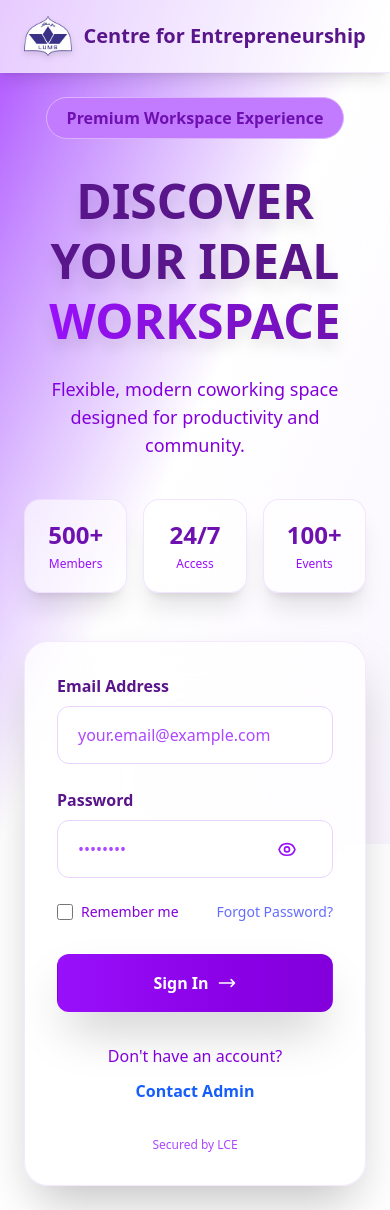
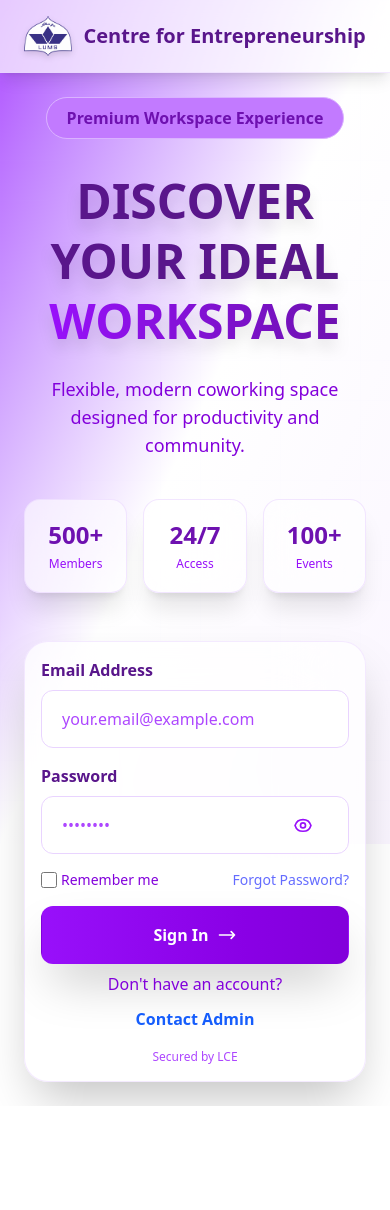
Before and after one commit to ahmadksr123/LCE-frontend, a React (Vite) app: page /login in a window 390 px wide. After the commit the page ends 1106 px from the top, so only its background shows below. Built offline with nearby package versions, Linux system fonts and the light colour scheme.

Commit message:
new card in login

```diff
--- a/src/pages/Login.jsx
+++ b/src/pages/Login.jsx
@@ -135,13 +135,13 @@ export default function Login({ onLogin }) {
 
         {/* Right - Glass Login Card */}
         <div ref={formRef} className="w-full lg:w-1/2 max-w-md">
-          <div className="backdrop-blur-2xl bg-white/70 border border-purple-200/50 rounded-3xl shadow-2xl p-8 lg:p-10 animate-fadeIn">
+          <div className="backdrop-blur-2xl bg-white/70 border border-purple-200/50 rounded-3xl shadow-2xl p-4 lg:p-10 animate-fadeIn">
             {/* <h2 className="text-4xl font-bold text-purple-900 text-center mb-8 drop-shadow-md">
               Welcome Back
             </h2> */}
 
             {error && (
-              <div className="mb-6 p-4 bg-red-100/80 backdrop-blur border border-red-300 rounded-xl text-red-700 text-center flex items-center justify-center gap-2 animate-shake">
+              <div className="mb-4 p-4 bg-red-100/80 backdrop-blur border border-red-300 rounded-xl text-red-700 text-center flex items-center justify-center gap-2 animate-shake">
                 <svg className="w-5 h-5" fill="none" stroke="currentColor" viewBox="0 0 24 24">
                   <path strokeLinecap="round" strokeLinejoin="round" strokeWidth={2} d="M12 8v4m0 4h.01M21 12a9 9 0 11-18 0 9 9 0 0118 0z" />
                 </svg>
@@ -150,7 +150,7 @@ export default function Login({ onLogin }) {
             )}
 
             {success && (
-              <div className="mb-6 p-4 bg-green-100/80 backdrop-blur border border-green-300 rounded-xl text-green-700 text-center flex items-center justify-center gap-2 animate-fadeIn">
+              <div className="mb-4 p-4 bg-green-100/80 backdrop-blur border border-green-300 rounded-xl text-green-700 text-center flex items-center justify-center gap-2 animate-fadeIn">
                 <svg className="w-5 h-5" fill="none" stroke="currentColor" viewBox="0 0 24 24">
                   <path strokeLinecap="round" strokeLinejoin="round" strokeWidth={2} d="M9 12l2 2 4-4m6 2a9 9 0 11-18 0 9 9 0 0118 0z" />
                 </svg>
@@ -160,7 +160,7 @@ export default function Login({ onLogin }) {
 
             <form onSubmit={handleSubmit}>
               {/* Email */}
-              <div className="mb-6">
+              <div className="mb-4">
                 <label className="block text-purple-900 font-semibold mb-2">Email Address</label>
                 <div className="relative">
                   <input
@@ -176,7 +176,7 @@ export default function Login({ onLogin }) {
               </div>
 
               {/* Password */}
-              <div className="mb-6">
+              <div className="mb-4">
                 <label className="block text-purple-900 font-semibold mb-2">Password</label>
                 <div className="relative">
                   <input
@@ -208,13 +208,13 @@ export default function Login({ onLogin }) {
               </div>
 
               {/* Remember Me + Forgot Password */}
-              <div className="flex justify-between items-center mb-8 text-sm text-purple-700">
+              <div className="flex justify-between items-center mb-4 text-sm text-purple-700">
                 <label className="flex items-center cursor-pointer">
                   <input
                     type="checkbox"
                     checked={rememberMe}
                     onChange={(e) => setRememberMe(e.target.checked)}
-                    className="mr-2 bg-transparent h-4 w-4 text-purple-600 rounded focus:ring-purple-500"
+                    className="mr-1 bg-transparent h-4 w-4 text-purple-600 rounded focus:ring-purple-500"
                   />
                   Remember me
                 </label>
@@ -251,7 +251,7 @@ export default function Login({ onLogin }) {
             </form>
 
             {/* Contact Admin Trigger */}
-            <p className="text-center mt-8 text-purple-700">
+            <p className="text-center mt-2 text-purple-700">
               Don't have an account?{" "}
               <button
                 type="button"
@@ -262,7 +262,7 @@ export default function Login({ onLogin }) {
               </button>
             </p>
 
-            <p className="text-center mt-6 text-xs text-purple-500">
+            <p className="text-center mt-2 text-xs text-purple-500">
               Secured by LCE
             </p>
           </div>
```
